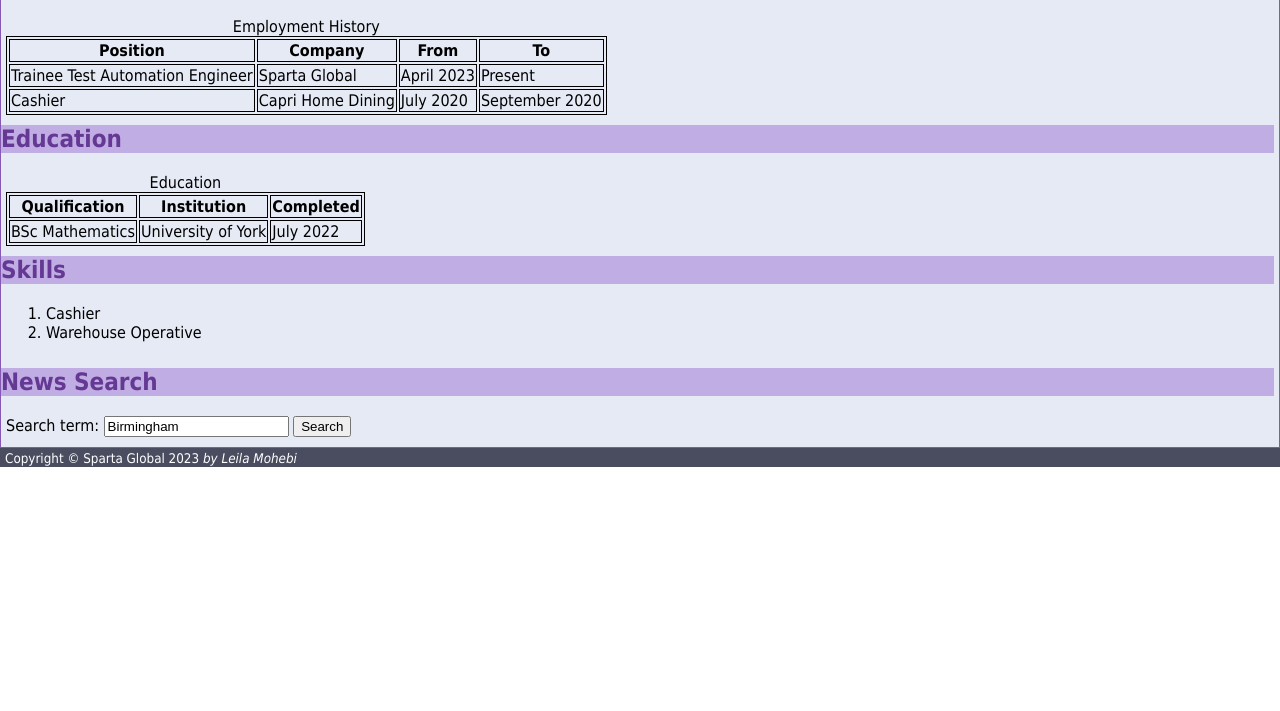
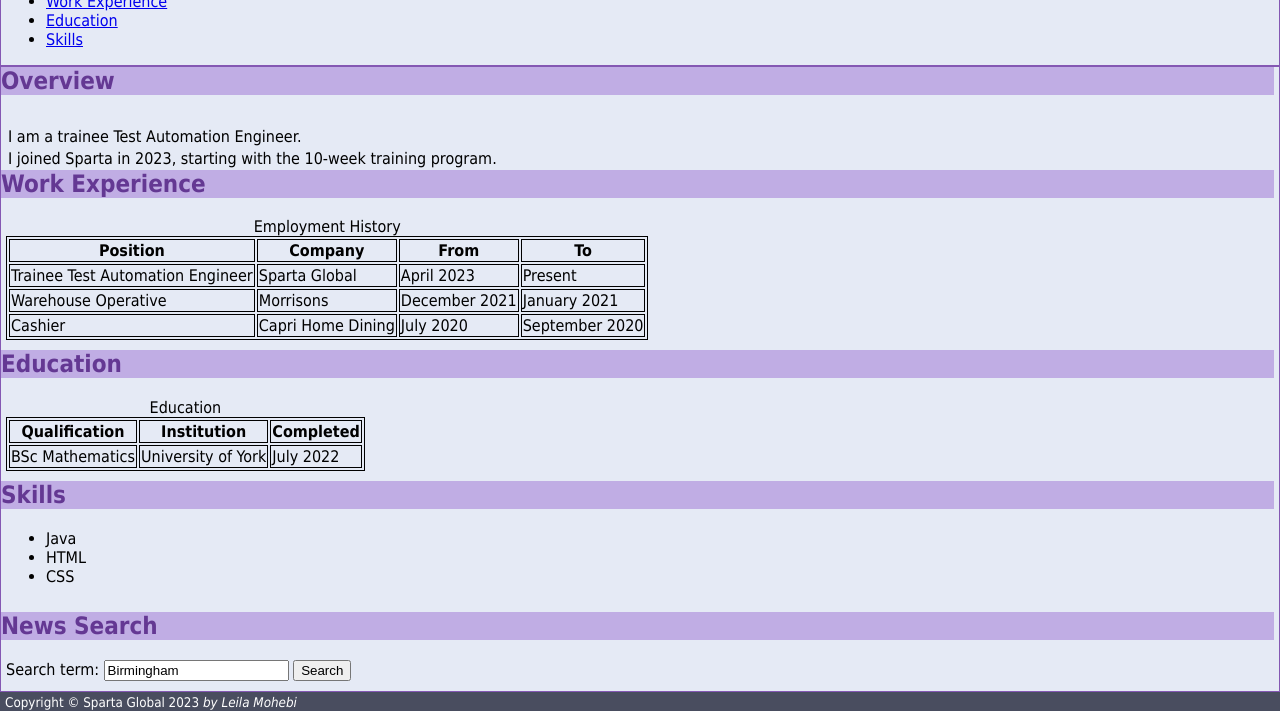
Before and after one commit to leilamohebi/WebDev1, a plain HTML site: page index.html in a window 1280 px wide. Shown: the part 489-1200 px from the top of the page. Before the commit the page ends 956 px from the top, so only its background shows below. Drawn offline with Linux system fonts and the light colour scheme.

Commit message:
commit 2

```diff
--- a/index.html
+++ b/index.html
@@ -16,13 +16,12 @@
 </head>
 <body>
 <header>
-    <img src="" alt="Profile picture for Leila Mohebi" style="width:">
+    <img src=".images/profilepic.jpg" alt="Profile picture for Leila Mohebi" width="250" height="300">
     <h1>Leila Mohebi</h1>
 </header>
 <nav>
     <h2>External Links</h2>    <ul>
-    <li><a href="https://github.com/philipWindridge">GitHub</a></li>
-    <li><a href="https://linkedin.com/in/philip-windridge/">LinkedIn</a></li>
+    <li><a href="https://github.com/leilamohebi">GitHub</a></li>
 </ul>
     <h2>Internal Links</h2>
     <ul>
@@ -36,7 +35,7 @@
     <section>
         <h2 id="overview">Overview</h2>
     </section>
-    <p style="color:aliceblue;background-color:cornflowerblue;font-family:">
+    <p>
         I am a trainee Test Automation Engineer.
     </p>
     <p>
@@ -59,6 +58,12 @@
                 <td>April 2023</td>
                 <td>Present</td>
             </tr><!-- Optional (0 or more)-->
+            <tr>                                      <!-- 1 or more (can replace tbody) -->
+                <td>Warehouse Operative</td>
+                <td>Morrisons</td>
+                <td>December 2021</td>
+                <td>January 2021</td>
+            </tr>
             <tr>                                      <!-- 1 or more (can replace tbody) -->
                 <td>Cashier</td>
                 <td>Capri Home Dining</td>
@@ -88,10 +93,11 @@
     </section>
     <section>
         <h2 id="skills">Skills</h2>
-        <ol>
-            <li> Cashier</li>
-            <li> Warehouse Operative</li>
-        </ol>
+        <ul>
+            <li> Java</li>
+            <li> HTML</li>
+            <li> CSS</li>
+        </ul>
     </section>
     <section id="news-search">
         <h2>News Search</h2>
```
